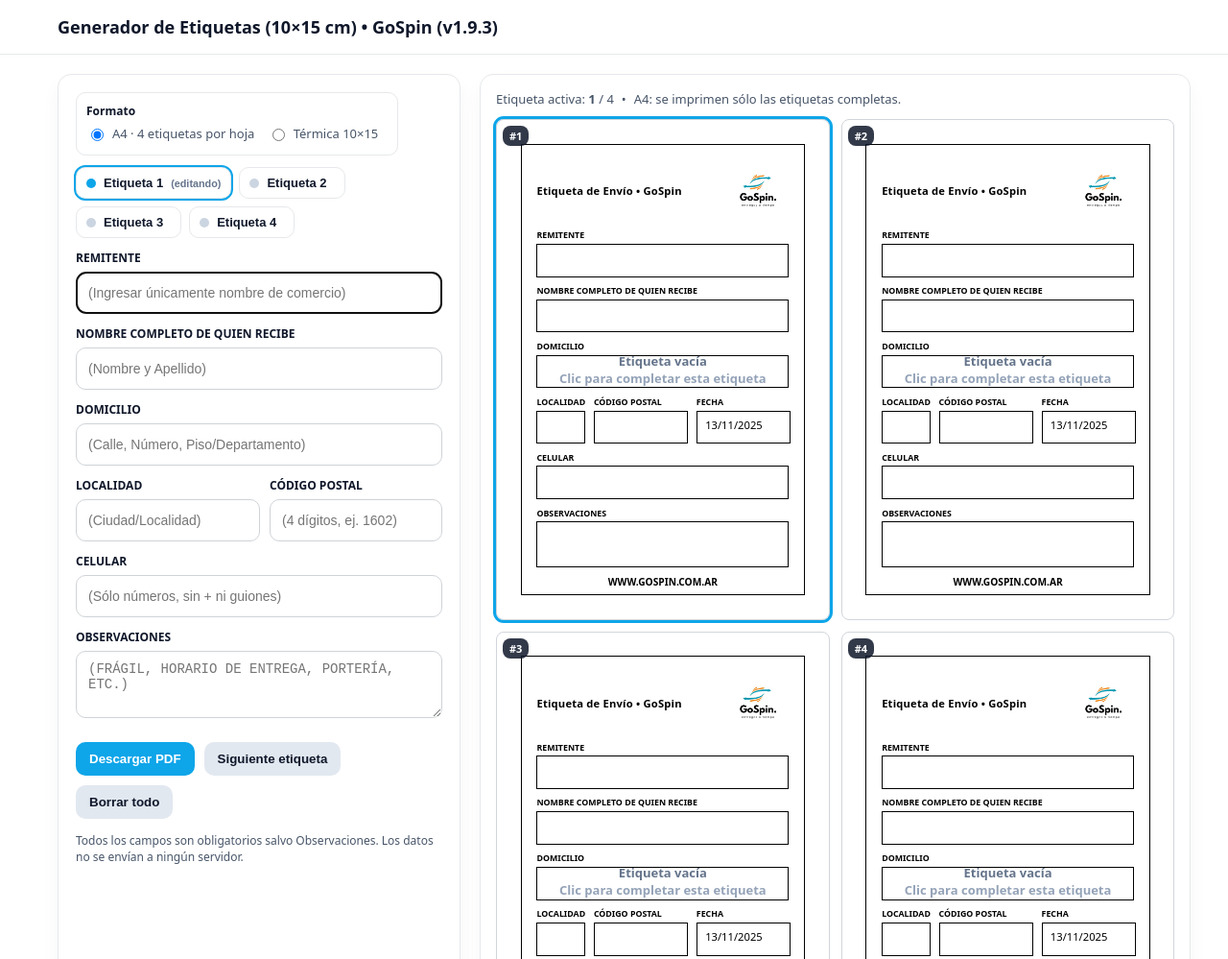
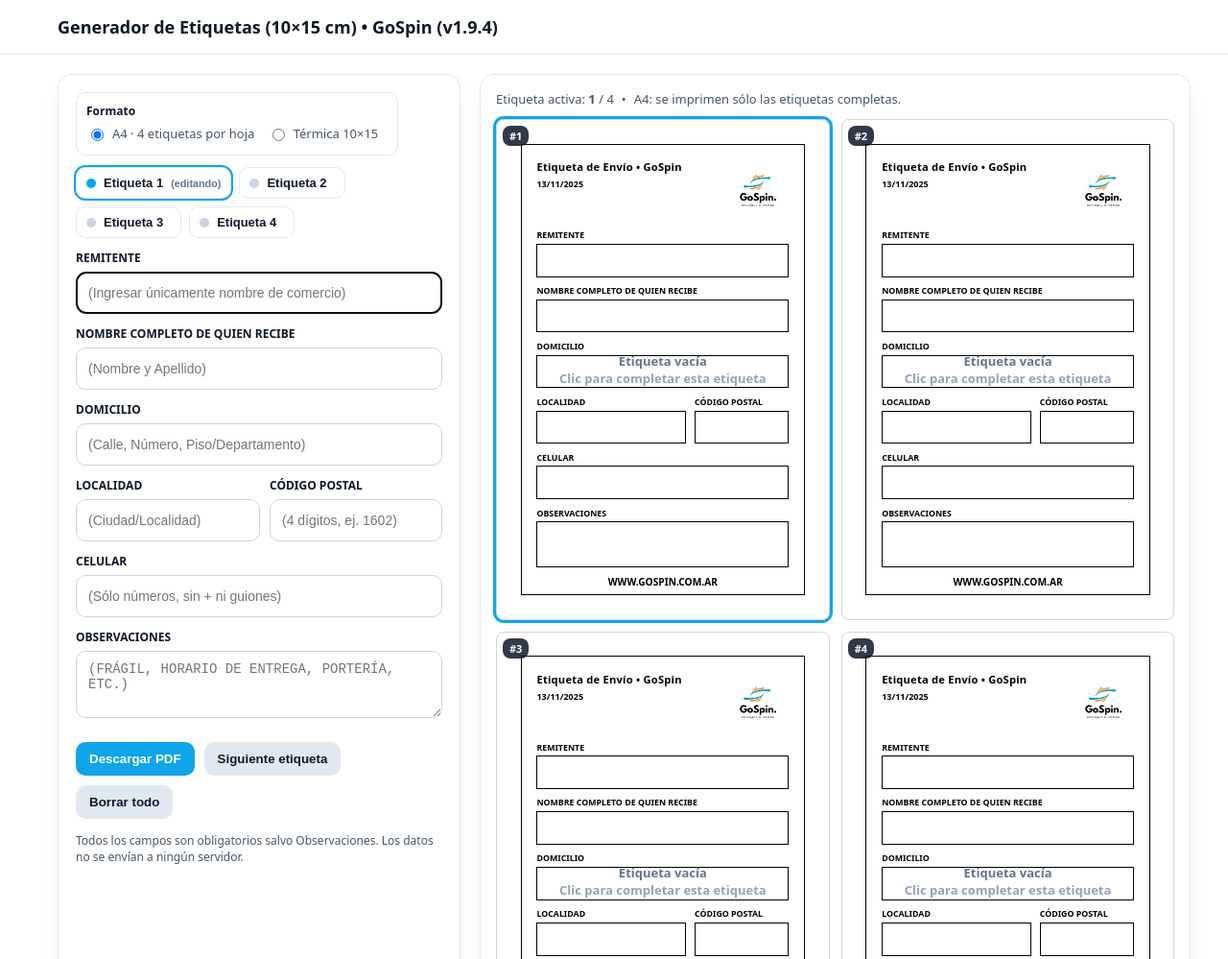
Before and after one commit to fedegodwork/gospin-etiquetas, a plain HTML site: page index.html in a window 1280 px wide. Shown: the top 999 px of the page at 96% size. Drawn offline with nearby package versions, Linux system fonts and the light colour scheme.

Commit message:
Update index.html

```diff
--- a/index.html
+++ b/index.html
@@ -3,7 +3,7 @@
 <head>
 <meta charset="utf-8" />
 <meta name="viewport" content="width=device-width, initial-scale=1, maximum-scale=1, user-scalable=no, viewport-fit=cover" />
-<title>Generador de Etiquetas • GoSpin (v1.9.3)</title>
+<title>Generador de Etiquetas • GoSpin (v1.9.4)</title>
 
 <script src="https://cdn.jsdelivr.net/npm/html2canvas@1.4.1/dist/html2canvas.min.js"></script>
 <script src="https://cdn.jsdelivr.net/npm/jspdf@2.5.1/dist/jspdf.umd.min.js"></script>
@@ -89,18 +89,19 @@
   .placeholder b{ color:#64748b }
 
   .label-box{ position:absolute; inset:6.5mm; border:1.3px solid #000; padding:4.2mm; display:flex; flex-direction:column; gap:2.2mm }
-  .brand-row{ display:grid; grid-template-columns:1fr auto; align-items:center }
+  .brand-row{ display:grid; grid-template-columns:1fr auto; align-items:flex-start }
+  .brand-left{ display:flex; flex-direction:column; gap:1mm }
   .brand-title{ font-weight:900; font-size:11.2px; letter-spacing:.2px }
+  .brand-date{ font-size:9px; font-weight:700 }
   .brand-logo{ width:17mm; height:auto; object-fit:contain }
 
   .fieldbox{ display:flex; flex-direction:column; gap:.75mm }
   .flabel{ font-size:8.8px; font-weight:900 }
   .box{ border:1px solid #000; padding:2.2mm; min-height:9.2mm; font-size:11.2px; line-height:1.12; white-space:pre-wrap; word-wrap:break-word }
 
-  /* Fila con 3 columnas: LOCALIDAD | CP | FECHA */
-  .row2{ display:grid; grid-template-columns:1fr 26mm 26mm; gap:2.3mm; align-items:start }
+  /* Fila LOCALIDAD | CP (2 columnas) */
+  .row2{ display:grid; grid-template-columns:1fr 26mm; gap:2.3mm; align-items:start }
   .cp .box{ font-size:13.2px; font-weight:400; text-align:left }
-  .fecha .box{ font-size:11.2px; font-weight:400; text-align:left }
 
   .cel .box{ font-size:11.2px; font-weight:400 }
   .obs .box{ min-height:12.5mm }
@@ -114,7 +115,7 @@
 <body>
   <header>
     <div class="page">
-      <h1>Generador de Etiquetas (10×15 cm) • GoSpin (v1.9.3)</h1>
+      <h1>Generador de Etiquetas (10×15 cm) • GoSpin (v1.9.4)</h1>
     </div>
   </header>
 
@@ -213,7 +214,10 @@
               <div class="single" id="single-preview">
                 <div class="label-box">
                   <div class="brand-row">
-                    <div class="brand-title">Etiqueta de Envío • GoSpin</div>
+                    <div class="brand-left">
+                      <div class="brand-title">Etiqueta de Envío • GoSpin</div>
+                      <div class="brand-date" id="v-fecha"></div>
+                    </div>
                     <img src="gospinlogo.png" alt="GoSpin" class="brand-logo" />
                   </div>
                   <div class="fieldbox remitente"><div class="flabel">REMITENTE</div><div class="box" id="v-remitente"></div></div>
@@ -222,7 +226,6 @@
                   <div class="row2">
                     <div class="fieldbox loc"><div class="flabel">LOCALIDAD</div><div class="box" id="v-localidad"></div></div>
                     <div class="fieldbox cp"><div class="flabel">CÓDIGO POSTAL</div><div class="box" id="v-cp"></div></div>
-                    <div class="fieldbox fecha"><div class="flabel">FECHA</div><div class="box" id="v-fecha"></div></div>
                   </div>
                   <div class="fieldbox cel"><div class="flabel">CELULAR</div><div class="box" id="v-cel"></div></div>
                   <div class="fieldbox obs"><div class="flabel">OBSERVACIONES</div><div class="box" id="v-obs"></div></div>
@@ -309,7 +312,7 @@ function updateSelectorStatus(){
   qa('.selector .tag').forEach(b=>b.classList.toggle('active', Number(b.dataset.index)===activeIndex));
 }
 
-/* Construcción de slots A4 (con FECHA y badge que NO se imprime) */
+/* Slots A4 con fecha debajo del título */
 function buildSlot(i){
   const slot=document.createElement('div');
   slot.className='label-preview';
@@ -318,7 +321,10 @@ function buildSlot(i){
     <div class="badge">#${i+1}</div>
     <div class="label-box">
       <div class="brand-row">
-        <div class="brand-title">Etiqueta de Envío • GoSpin</div>
+        <div class="brand-left">
+          <div class="brand-title">Etiqueta de Envío • GoSpin</div>
+          <div class="brand-date" id="p${i}-fecha"></div>
+        </div>
         <img src="gospinlogo.png" alt="GoSpin" class="brand-logo" />
       </div>
       <div class="fieldbox remitente"><div class="flabel">REMITENTE</div><div class="box" id="p${i}-remitente"></div></div>
@@ -327,7 +333,6 @@ function buildSlot(i){
       <div class="row2">
         <div class="fieldbox loc"><div class="flabel">LOCALIDAD</div><div class="box" id="p${i}-localidad"></div></div>
         <div class="fieldbox cp"><div class="flabel">CÓDIGO POSTAL</div><div class="box" id="p${i}-cp"></div></div>
-        <div class="fieldbox fecha"><div class="flabel">FECHA</div><div class="box" id="p${i}-fecha"></div></div>
       </div>
       <div class="fieldbox cel"><div class="flabel">CELULAR</div><div class="box" id="p${i}-cel"></div></div>
       <div class="fieldbox obs"><div class="flabel">OBSERVACIONES</div><div class="box" id="p${i}-obs"></div></div>
@@ -367,7 +372,7 @@ function loadFormFromData(d){
   renderErrors([]); qa('.invalid').forEach(el=>el.classList.remove('invalid'));
 }
 
-/* Form -> modelo -> preview (mayúsculas) + fecha auto */
+/* Form -> modelo -> preview (mayúsculas) + fecha */
 function syncActiveFromForm(){
   const i=activeIndex, d=labels[i];
   d.remitente=toUC(getVal('f-remitente'));
@@ -377,7 +382,7 @@ function syncActiveFromForm(){
   d.cp       =getVal('f-cp');
   d.cel      =getVal('f-cel');
   d.obs      =toUC(getVal('f-obs'));
-  d.fecha    = CURRENT_DATE; // fecha del sistema
+  d.fecha    = CURRENT_DATE;
 
   ['remitente','nombre','domicilio','localidad','cp','cel','obs','fecha'].forEach(k=>{
     const el=$(`p${i}-${k}`); if(el) el.textContent=d[k]||'';
@@ -443,7 +448,7 @@ $('btn-clear').addEventListener('click', ()=>{
 $('btn-pdf').addEventListener('click', descargarPDF);
 
 async function descargarPDF(){
-  // Refresca fecha por si cambió el día antes de imprimir
+  // Actualizar fecha por si cambió el día
   CURRENT_DATE = todayAR();
   for(let i=0;i<4;i++){ labels[i].fecha=CURRENT_DATE; }
   syncAllSlots();
@@ -498,10 +503,10 @@ async function descargarPDF(){
   const top =(pageH-(H*2+gutterY))/2;
 
   async function slotToImage(idx){
-    // clonar el nodo y remover elementos SOLO de pantalla (placeholder y badge)
+    // clonar y sacar placeholder + badge (número solo pantalla)
     const node=qa('.label-preview')[idx].cloneNode(true);
     const ph=node.querySelector('.placeholder'); if(ph) ph.remove();
-    const bd=node.querySelector('.badge'); if(bd) bd.remove(); // <-- no imprimir número
+    const bd=node.querySelector('.badge'); if(bd) bd.remove();
     node.style.position='fixed'; node.style.left='-9999px'; node.style.top='-9999px';
     document.body.appendChild(node);
     const canvas=await html2canvas(node,{scale:2,backgroundColor:'#fff'});
@@ -541,9 +546,9 @@ function init(){
   initSlots();
   updateModeUI();
   $('f-remitente').focus();
-  // Primera carga: forzar FECHA visible en todos los slots
+  // setear fecha visible de entrada
   for(let i=0;i<4;i++){ const el=$(`p${i}-fecha`); if(el) el.textContent=CURRENT_DATE; }
-  $('v-fecha').textContent = CURRENT_DATE;
+  if($('v-fecha')) $('v-fecha').textContent = CURRENT_DATE;
 }
 init();
 </script>
```
